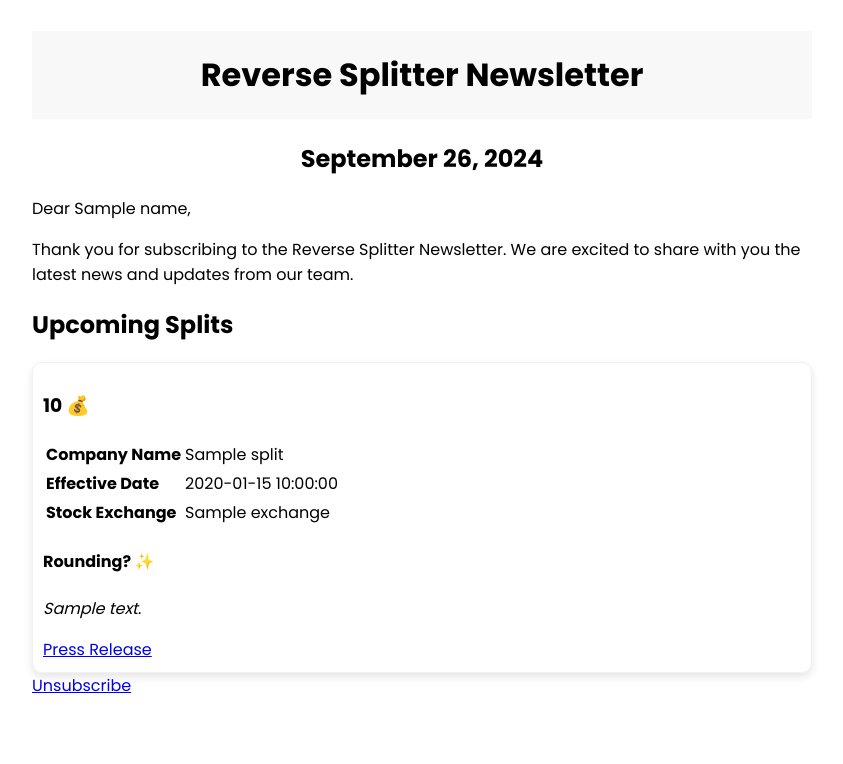
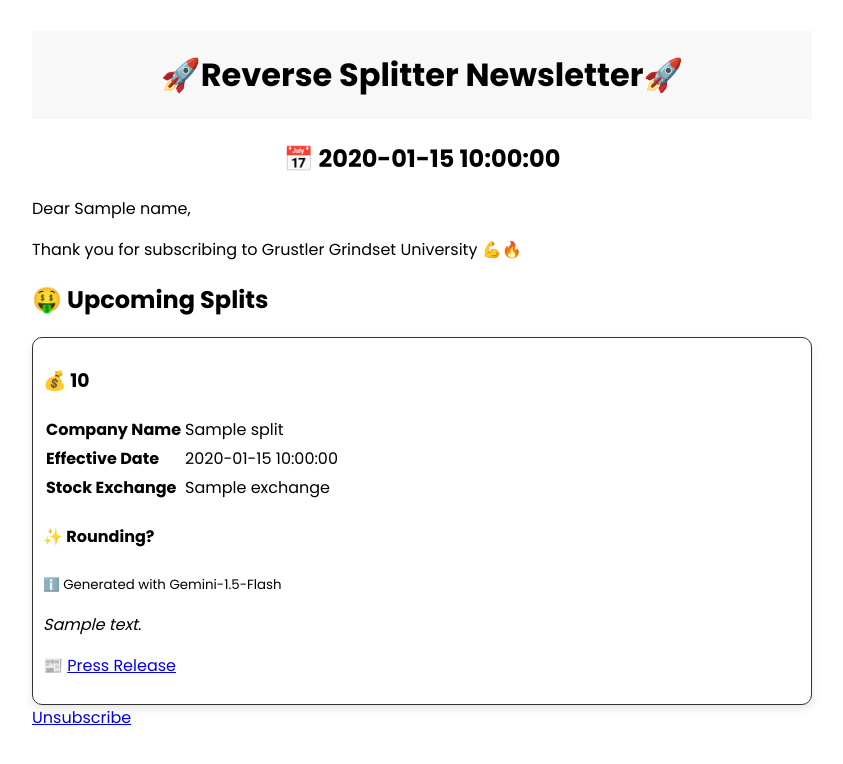
Before and after one commit to seansusmilch/reverse-splitter, a Python web app: template reverse_splitter/templates/newsletter.html in a window 1280 px wide. Shown: the top 764 px of the page, without its empty margins (218-1061 px from the left). Run offline with Jinja, Linux system fonts and the light colour scheme; the template is opened without the code that fills it: most values are stand-ins (such as "Sample title", 1, 10 or a date in 2020).

Commit message:
Make template cringe

```diff
--- a/reverse_splitter/templates/newsletter.html
+++ b/reverse_splitter/templates/newsletter.html
@@ -7,6 +7,12 @@
     <title>{{ date }}</title>
     <style>
         @import url('https://fonts.googleapis.com/css2?family=Poppins:wght@400;700&display=swap');
+
+        /* * {
+            margin: 0;
+            padding: 0;
+            box-sizing: border-box;
+        } */
 
         .container {
             font-family: 'Poppins', sans-serif;
@@ -27,7 +33,7 @@
         }
 
         .border {
-            border: 1px solid #f1f1f1;
+            border: 1px solid #333;
             padding: 10px;
         }
 
@@ -46,20 +52,18 @@
 </head>
 
 <body class="container">
-    <h1 class="header center">Reverse Splitter Newsletter</h1>
-    <h2 class="center">September 26, 2024</h2>
+    <h1 class="header center">🚀Reverse Splitter Newsletter🚀</h1>
+    <h2 class="center">📅 {{ date }}</h2>
 
     <p>Dear {{name}},</p>
 
-    <p>Thank you for subscribing to the Reverse Splitter Newsletter. We are excited to share with you the latest news
-        and updates from our team.</p>
+    <p>Thank you for subscribing to Grustler Grindset University 💪🔥</p>
 
-
-    <h2>Upcoming Splits</h2>
+    <h2>🤑 Upcoming Splits</h2>
     <div class="flex-col">
         {% for split in splits %}
         <div class="card border">
-            <h3>{{ split.stock }} 💰</h3>
+            <h3>💰 {{ split.stock }}</h3>
             <table>
                 <tr>
                     <td><b>Company Name</b></td>
@@ -74,9 +78,11 @@
                     <td>{{ split.exchange }}</td>
                 </tr>
             </table>
-            <h4>Rounding? ✨</h4>
+            <h4>✨ Rounding?</h4>
+            <p><small>ℹ️ Generated with Gemini-1.5-Flash</small></p>
             <p><em>{{ split.summary }}</em></p>
-            <a href="{{ split.press_release }}">Press Release</a>
+
+            <p>📰 <a href="{{ split.press_release }}">Press Release</a></p>
         </div>
         {% endfor %}
     </div>
```
